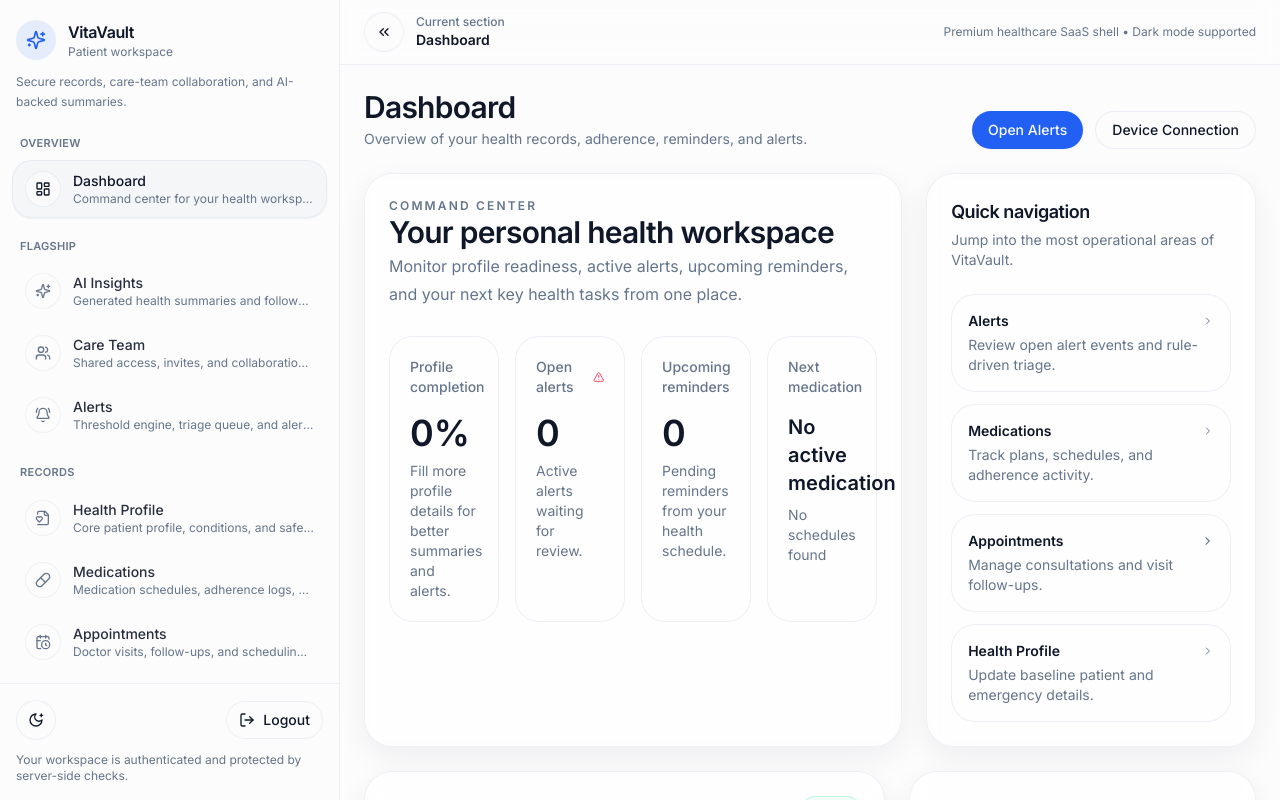
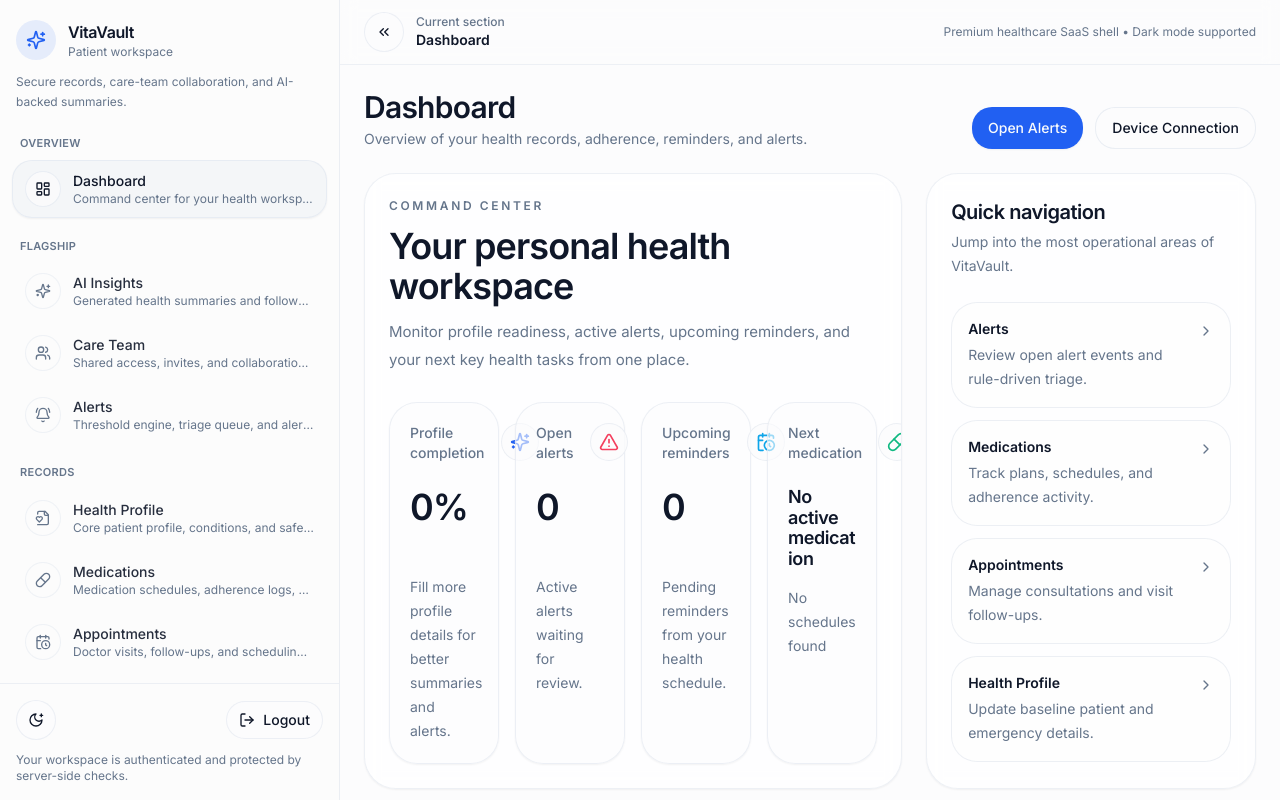
Before and after one commit to shreyanshjain1/VitaVault, a Next.js app: page /dashboard in a window 1280 px wide. Built offline with nearby package versions, Linux system fonts and the light colour scheme; no server answers; the database is empty; sample sign-in values are in the browser's storage.

Commit message:
Updated Dashboard and Readme

```diff
--- a/app/dashboard/page.tsx
+++ b/app/dashboard/page.tsx
@@ -10,7 +10,13 @@ import {
 } from "lucide-react";
 import { AppShell } from "@/components/app-shell";
 import { PageHeader, StatusPill } from "@/components/common";
-import { Card, CardContent, CardDescription, CardHeader, CardTitle } from "@/components/ui";
+import {
+  Card,
+  CardContent,
+  CardDescription,
+  CardHeader,
+  CardTitle,
+} from "@/components/ui";
 import { requireUser } from "@/lib/session";
 import { getDashboardData } from "@/lib/dashboard-data";
 
@@ -18,12 +24,62 @@ function formatDateTime(value: Date) {
   return new Date(value).toLocaleString();
 }
 
+function severityTone(severity: string) {
+  if (severity === "CRITICAL") return "danger";
+  if (severity === "HIGH") return "warning";
+  if (severity === "MEDIUM") return "info";
+  return "neutral";
+}
+
+function StatTile({
+  label,
+  value,
+  description,
+  icon,
+  compact = false,
+}: {
+  label: string;
+  value: string | number;
+  description: string;
+  icon: React.ReactNode;
+  compact?: boolean;
+}) {
+  return (
+    <div className="flex h-full min-h-[220px] flex-col rounded-[28px] border border-border/60 bg-background/60 p-5 shadow-sm">
+      <div className="flex items-start justify-between gap-4">
+        <p className="max-w-[140px] text-sm font-medium leading-5 text-muted-foreground">
+          {label}
+        </p>
+        <div className="shrink-0 rounded-2xl border border-border/60 bg-background/80 p-2">
+          {icon}
+        </div>
+      </div>
+
+      <div className="mt-6 min-h-[72px]">
+        {compact ? (
+          <p className="max-w-full break-words text-[18px] font-semibold leading-[1.15] tracking-tight text-foreground">
+            {value}
+          </p>
+        ) : (
+          <p className="max-w-full break-words text-4xl font-semibold tracking-tight text-foreground">
+            {value}
+          </p>
+        )}
+      </div>
+
+      <p className="mt-4 text-sm leading-6 text-muted-foreground">{description}</p>
+    </div>
+  );
+}
+
 export default async function DashboardPage() {
   const currentUser = await requireUser();
   const data = await getDashboardData(currentUser.id!);
 
   const nextMedication = data.nextMedication;
-  const nextMedicationTime = nextMedication?.schedules?.[0]?.timeOfDay ?? "No schedules found";
+  const nextMedicationTime =
+    nextMedication?.schedules?.[0]?.timeOfDay ?? "No schedules found";
+
   const recentVitals = data.vitals.slice(0, 4);
   const recentAppointments = data.appointments.slice(0, 4);
   const recentAlerts = data.openAlerts.slice(0, 4);
@@ -39,13 +95,13 @@ export default async function DashboardPage() {
             <div className="flex flex-wrap gap-3">
               <Link
                 href="/alerts"
-                className="inline-flex items-center justify-center rounded-2xl bg-primary px-4 py-2 text-sm font-medium text-primary-foreground shadow-sm hover:opacity-95"
+                className="inline-flex items-center justify-center rounded-2xl bg-primary px-4 py-2.5 text-sm font-medium text-primary-foreground shadow-sm transition hover:opacity-95"
               >
                 Open Alerts
               </Link>
               <Link
                 href="/device-connection"
-                className="inline-flex items-center justify-center rounded-2xl border border-border/70 bg-background/60 px-4 py-2 text-sm font-medium hover:bg-muted/50"
+                className="inline-flex items-center justify-center rounded-2xl border border-border/70 bg-background/70 px-4 py-2.5 text-sm font-medium transition hover:bg-muted/50"
               >
                 Device Connection
               </Link>
@@ -54,71 +110,61 @@ export default async function DashboardPage() {
         />
 
         <div className="grid gap-6 xl:grid-cols-[1.55fr_0.95fr]">
-          <Card>
-            <CardHeader className="pb-4">
-              <p className="text-xs font-semibold uppercase tracking-[0.18em] text-muted-foreground">
+          <Card className="overflow-hidden rounded-[32px] border-border/60 shadow-sm">
+            <CardHeader className="space-y-3 pb-4">
+              <p className="text-xs font-semibold uppercase tracking-[0.22em] text-muted-foreground">
                 Command center
               </p>
-              <CardTitle className="text-3xl leading-tight">
+              <CardTitle className="text-3xl leading-tight tracking-tight sm:text-4xl">
                 Your personal health workspace
               </CardTitle>
-              <CardDescription className="max-w-3xl text-base leading-7">
+              <CardDescription className="max-w-3xl text-[15px] leading-7">
                 Monitor profile readiness, active alerts, upcoming reminders, and your next key health tasks from one place.
               </CardDescription>
             </CardHeader>
-            <CardContent className="grid gap-4 sm:grid-cols-2 xl:grid-cols-4">
-              <div className="rounded-3xl border border-border/60 bg-background/40 p-5">
-                <div className="flex items-center justify-between gap-3">
-                  <p className="text-sm font-medium text-muted-foreground">Profile completion</p>
-                  <Sparkles className="h-5 w-5 text-primary" />
-                </div>
-                <p className="mt-4 text-4xl font-semibold">{data.profileCompletion}%</p>
-                <p className="mt-2 text-sm text-muted-foreground">
-                  Fill more profile details for better summaries and alerts.
-                </p>
-              </div>
 
-              <div className="rounded-3xl border border-border/60 bg-background/40 p-5">
-                <div className="flex items-center justify-between gap-3">
-                  <p className="text-sm font-medium text-muted-foreground">Open alerts</p>
-                  <AlertTriangle className="h-5 w-5 text-rose-500" />
-                </div>
-                <p className="mt-4 text-4xl font-semibold">{data.openAlerts.length}</p>
-                <p className="mt-2 text-sm text-muted-foreground">
-                  Active alerts waiting for review.
-                </p>
-              </div>
+            <CardContent>
+              <div className="grid gap-4 sm:grid-cols-2 xl:grid-cols-4">
+                <StatTile
+                  label="Profile completion"
+                  value={`${data.profileCompletion}%`}
+                  description="Fill more profile details for better summaries and alerts."
+                  icon={<Sparkles className="h-5 w-5 text-primary" />}
+                />
 
-              <div className="rounded-3xl border border-border/60 bg-background/40 p-5">
-                <div className="flex items-center justify-between gap-3">
-                  <p className="text-sm font-medium text-muted-foreground">Upcoming reminders</p>
-                  <CalendarClock className="h-5 w-5 text-sky-500" />
-                </div>
-                <p className="mt-4 text-4xl font-semibold">{data.reminders.length}</p>
-                <p className="mt-2 text-sm text-muted-foreground">
-                  Pending reminders from your health schedule.
-                </p>
-              </div>
+                <StatTile
+                  label="Open alerts"
+                  value={data.openAlerts.length}
+                  description="Active alerts waiting for review."
+                  icon={<AlertTriangle className="h-5 w-5 text-rose-500" />}
+                />
 
-              <div className="rounded-3xl border border-border/60 bg-background/40 p-5">
-                <div className="flex items-center justify-between gap-3">
-                  <p className="text-sm font-medium text-muted-foreground">Next medication</p>
-                  <Pill className="h-5 w-5 text-emerald-500" />
-                </div>
-                <p className="mt-4 text-xl font-semibold">
-                  {nextMedication ? nextMedication.name : "No active medication"}
-                </p>
-                <p className="mt-2 text-sm text-muted-foreground">
-                  {nextMedication ? `Scheduled: ${nextMedicationTime}` : "No schedules found"}
-                </p>
+                <StatTile
+                  label="Upcoming reminders"
+                  value={data.reminders.length}
+                  description="Pending reminders from your health schedule."
+                  icon={<CalendarClock className="h-5 w-5 text-sky-500" />}
+                />
+
+                <StatTile
+                  label="Next medication"
+                  value={nextMedication ? nextMedication.name : "No active medication"}
+                  description={
+                    nextMedication
+                      ? `Scheduled: ${nextMedicationTime}`
+                      : "No schedules found"
+                  }
+                  icon={<Pill className="h-5 w-5 text-emerald-500" />}
+                  compact
+                />
               </div>
             </CardContent>
           </Card>
 
-          <Card>
+          <Card className="rounded-[32px] border-border/60 shadow-sm">
             <CardHeader>
-              <CardTitle>Quick navigation</CardTitle>
-              <CardDescription className="mt-1">
+              <CardTitle className="text-xl tracking-tight">Quick navigation</CardTitle>
+              <CardDescription className="mt-1 text-sm leading-6">
                 Jump into the most operational areas of VitaVault.
               </CardDescription>
             </CardHeader>
@@ -148,13 +194,15 @@ export default async function DashboardPage() {
                 <Link
                   key={item.href}
                   href={item.href}
-                  className="flex items-start justify-between rounded-3xl border border-border/60 bg-background/40 p-4 transition hover:bg-muted/40"
+                  className="flex items-start justify-between rounded-[26px] border border-border/60 bg-background/40 p-4 transition hover:bg-muted/40"
                 >
-                  <div>
+                  <div className="pr-3">
                     <p className="text-sm font-semibold">{item.label}</p>
-                    <p className="mt-1 text-sm text-muted-foreground">{item.description}</p>
+                    <p className="mt-1 text-sm leading-6 text-muted-foreground">
+                      {item.description}
+                    </p>
                   </div>
-                  <ChevronRight className="mt-0.5 h-4 w-4 text-muted-foreground" />
+                  <ChevronRight className="mt-1 h-4 w-4 shrink-0 text-muted-foreground" />
                 </Link>
               ))}
             </CardContent>
@@ -162,12 +210,14 @@ export default async function DashboardPage() {
         </div>
 
         <div className="grid gap-6 xl:grid-cols-[1.35fr_0.9fr]">
-          <Card>
+          <Card className="rounded-[32px] border-border/60 shadow-sm">
             <CardHeader>
               <div className="flex items-start justify-between gap-3">
                 <div>
-                  <CardTitle>Recent health alerts</CardTitle>
-                  <CardDescription className="mt-1">
+                  <CardTitle className="text-xl tracking-tight">
+                    Recent health alerts
+                  </CardTitle>
+                  <CardDescription className="mt-1 text-sm leading-6">
                     The most recent active items requiring awareness or review.
                   </CardDescription>
                 </div>
@@ -181,24 +231,16 @@ export default async function DashboardPage() {
                 recentAlerts.map((alert) => (
                   <div
                     key={alert.id}
-                    className="rounded-3xl border border-border/60 bg-background/40 p-5"
+                    className="rounded-[26px] border border-border/60 bg-background/40 p-5"
                   >
-                    <div className="flex flex-wrap items-center justify-between gap-3">
-                      <div>
+                    <div className="flex flex-wrap items-start justify-between gap-3">
+                      <div className="min-w-0 flex-1">
                         <p className="text-sm font-semibold">{alert.title}</p>
-                        <p className="mt-1 text-sm text-muted-foreground">{alert.message}</p>
+                        <p className="mt-1 text-sm leading-6 text-muted-foreground">
+                          {alert.message}
+                        </p>
                       </div>
-                      <StatusPill
-                        tone={
-                          alert.severity === "CRITICAL"
-                            ? "danger"
-                            : alert.severity === "HIGH"
-                            ? "warning"
-                            : alert.severity === "MEDIUM"
-                            ? "info"
-                            : "neutral"
-                        }
-                      >
+                      <StatusPill tone={severityTone(alert.severity)}>
                         {alert.severity}
                       </StatusPill>
                     </div>
@@ -211,17 +253,17 @@ export default async function DashboardPage() {
                   </div>
                 ))
               ) : (
-                <div className="rounded-3xl border border-dashed border-border/60 bg-background/40 p-5 text-sm text-muted-foreground">
+                <div className="rounded-[26px] border border-dashed border-border/60 bg-background/40 p-5 text-sm text-muted-foreground">
                   No active alerts right now.
                 </div>
               )}
             </CardContent>
           </Card>
 
-          <Card>
+          <Card className="rounded-[32px] border-border/60 shadow-sm">
             <CardHeader>
-              <CardTitle>Reminders</CardTitle>
-              <CardDescription className="mt-1">
+              <CardTitle className="text-xl tracking-tight">Reminders</CardTitle>
+              <CardDescription className="mt-1 text-sm leading-6">
                 Upcoming items from your care schedule.
               </CardDescription>
             </CardHeader>
@@ -230,11 +272,13 @@ export default async function DashboardPage() {
                 recentReminders.map((reminder) => (
                   <div
                     key={reminder.id}
-                    className="rounded-3xl border border-border/60 bg-background/40 p-4"
+                    className="rounded-[26px] border border-border/60 bg-background/40 p-4"
                   >
                     <p className="text-sm font-semibold">{reminder.title}</p>
                     {reminder.description ? (
-                      <p className="mt-1 text-sm text-muted-foreground">{reminder.description}</p>
+                      <p className="mt-1 text-sm leading-6 text-muted-foreground">
+                        {reminder.description}
+                      </p>
                     ) : null}
                     <p className="mt-2 text-sm text-muted-foreground">
                       {formatDateTime(reminder.dueAt)}
@@ -242,7 +286,7 @@ export default async function DashboardPage() {
                   </div>
                 ))
               ) : (
-                <div className="rounded-3xl border border-dashed border-border/60 bg-background/40 p-5 text-sm text-muted-foreground">
+                <div className="rounded-[26px] border border-dashed border-border/60 bg-background/40 p-5 text-sm text-muted-foreground">
                   No reminders scheduled.
                 </div>
               )}
@@ -251,13 +295,13 @@ export default async function DashboardPage() {
         </div>
 
         <div className="grid gap-6 xl:grid-cols-2">
-          <Card>
+          <Card className="rounded-[32px] border-border/60 shadow-sm">
             <CardHeader>
-              <CardTitle className="flex items-center gap-2">
+              <CardTitle className="flex items-center gap-2 text-xl tracking-tight">
                 <HeartPulse className="h-5 w-5" />
                 Latest vitals
               </CardTitle>
-              <CardDescription className="mt-1">
+              <CardDescription className="mt-1 text-sm leading-6">
                 Most recent recorded readings across your workspace.
               </CardDescription>
             </CardHeader>
@@ -266,10 +310,12 @@ export default async function DashboardPage() {
                 recentVitals.map((vital) => (
                   <div
                     key={vital.id}
-                    className="rounded-3xl border border-border/60 bg-background/40 p-5"
+                    className="rounded-[26px] border border-border/60 bg-background/40 p-5"
                   >
                     <div className="flex flex-wrap items-center justify-between gap-3">
-                      <p className="text-sm font-semibold">{formatDateTime(vital.recordedAt)}</p>
+                      <p className="text-sm font-semibold">
+                        {formatDateTime(vital.recordedAt)}
+                      </p>
                       <StatusPill tone="info">{vital.readingSource}</StatusPill>
                     </div>
 
@@ -284,20 +330,20 @@ export default async function DashboardPage() {
                   </div>
                 ))
               ) : (
-                <div className="rounded-3xl border border-dashed border-border/60 bg-background/40 p-5 text-sm text-muted-foreground">
+                <div className="rounded-[26px] border border-dashed border-border/60 bg-background/40 p-5 text-sm text-muted-foreground">
                   No vitals recorded yet.
                 </div>
               )}
             </CardContent>
           </Card>
 
-          <Card>
+          <Card className="rounded-[32px] border-border/60 shadow-sm">
             <CardHeader>
-              <CardTitle className="flex items-center gap-2">
+              <CardTitle className="flex items-center gap-2 text-xl tracking-tight">
                 <Stethoscope className="h-5 w-5" />
                 Upcoming appointments
               </CardTitle>
-              <CardDescription className="mt-1">
+              <CardDescription className="mt-1 text-sm leading-6">
                 Scheduled consultations and follow-ups.
               </CardDescription>
             </CardHeader>
@@ -306,7 +352,7 @@ export default async function DashboardPage() {
                 recentAppointments.map((appointment) => (
                   <div
                     key={appointment.id}
-                    className="rounded-3xl border border-border/60 bg-background/40 p-5"
+                    className="rounded-[26px] border border-border/60 bg-background/40 p-5"
                   >
                     <div className="flex flex-wrap items-center justify-between gap-3">
                       <p className="text-sm font-semibold">{appointment.doctorName}</p>
@@ -324,7 +370,7 @@ export default async function DashboardPage() {
                   </div>
                 ))
               ) : (
-                <div className="rounded-3xl border border-dashed border-border/60 bg-background/40 p-5 text-sm text-muted-foreground">
+                <div className="rounded-[26px] border border-dashed border-border/60 bg-background/40 p-5 text-sm text-muted-foreground">
                   No upcoming appointments.
                 </div>
               )}
```
Also changed, not shown: 2 other files (tests, documents, lock files or other folders).
